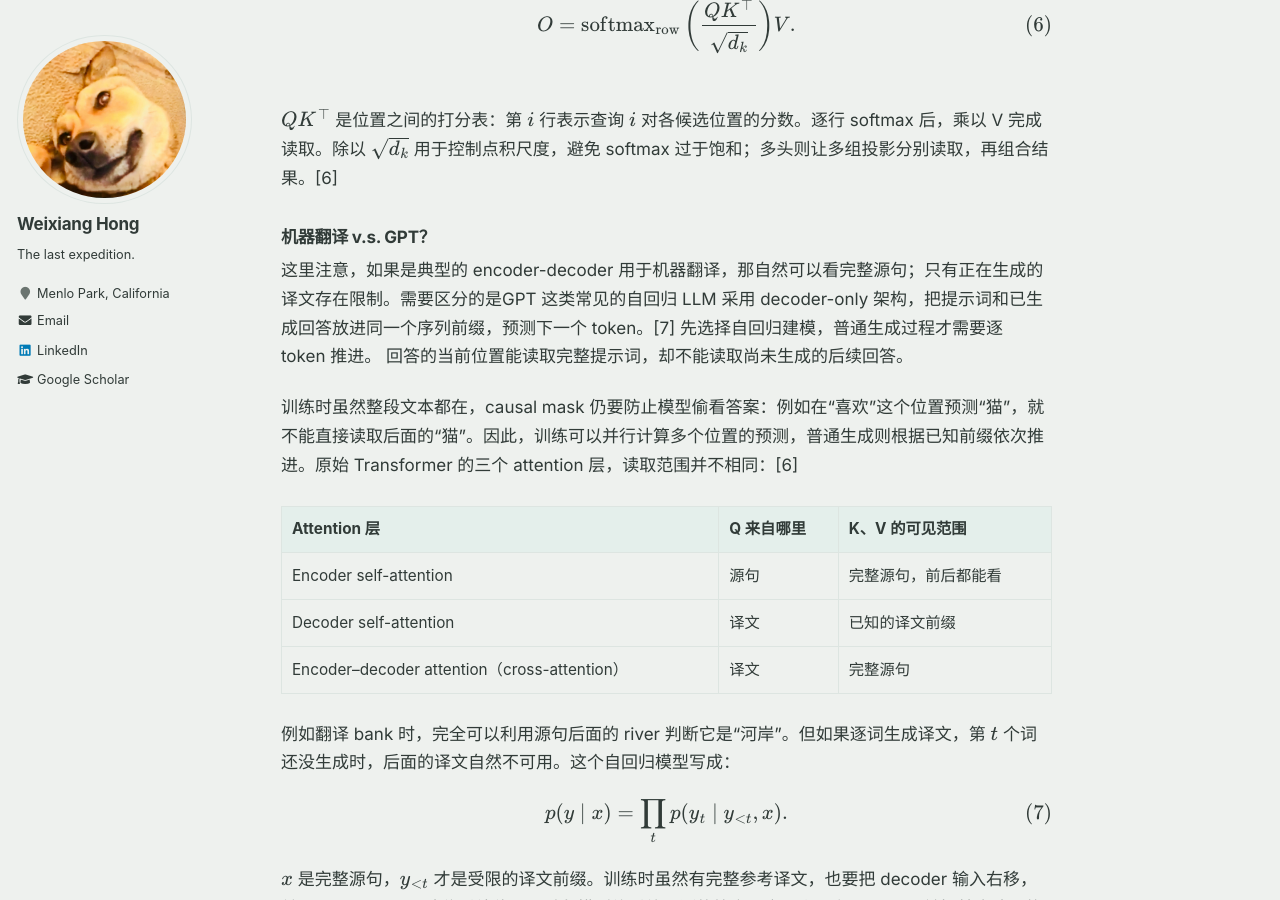
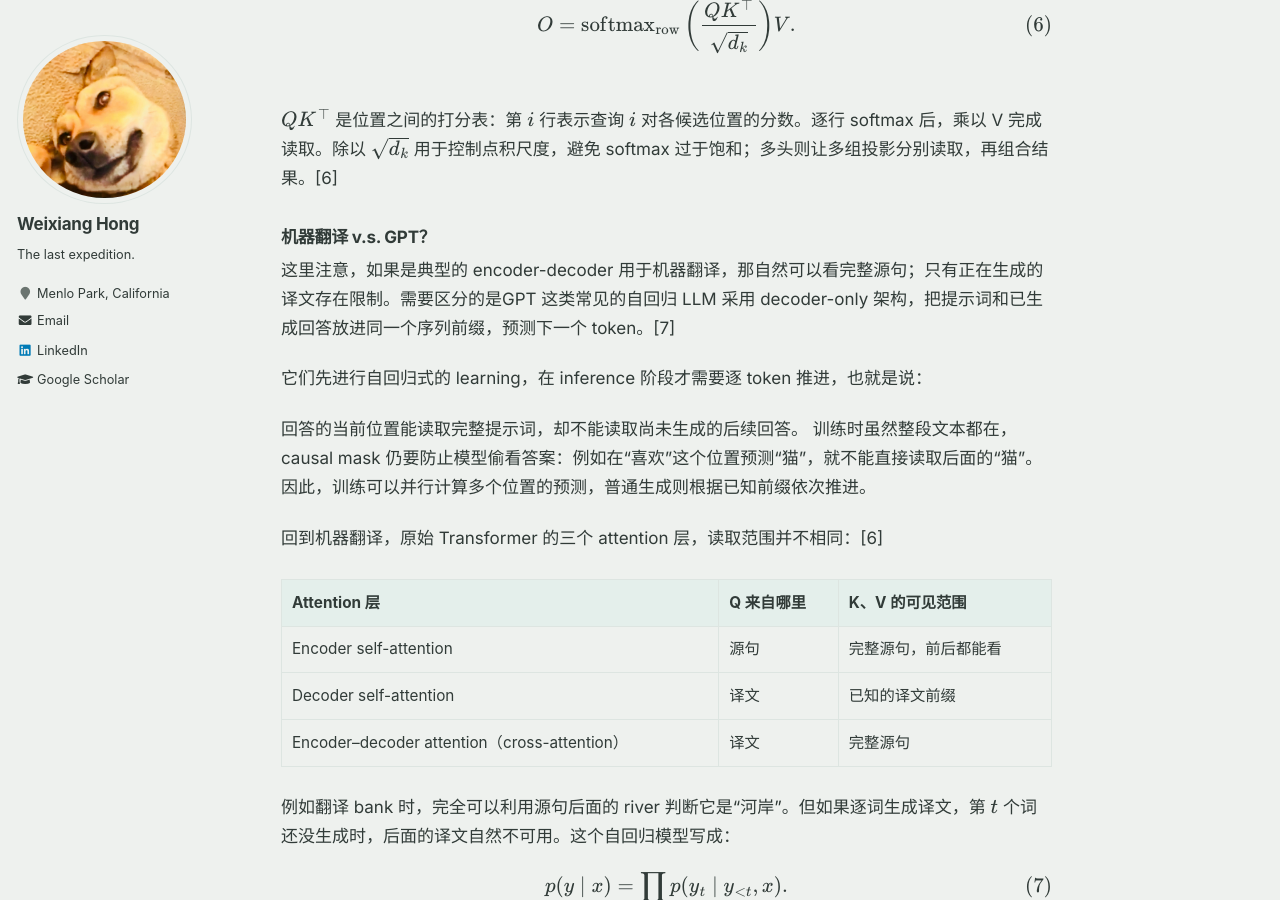
Before and after one commit to weixianghong/weixianghong.github.io, a Jekyll site: the page built from _posts/2026-10-28-where-qkv-comes-from.md, in a window 1280 px wide and 900 px high, scrolled down 5345 px. Built offline with Jekyll 4.4.1, drawn with Linux system fonts in a browser that asks for light colours; formulas are drawn with MathJax 3.

Commit message:
Update 2026-10-28-where-qkv-comes-from.md

```diff
--- a/_posts/2026-10-28-where-qkv-comes-from.md
+++ b/_posts/2026-10-28-where-qkv-comes-from.md
@@ -160,9 +160,14 @@ $QK^\top$ 是位置之间的打分表：第 $i$ 行表示查询 $i$ 对各候选
 
 ### 机器翻译 v.s. GPT？
 
-这里注意，如果是典型的 encoder-decoder 用于机器翻译，那自然可以看完整源句；只有正在生成的译文存在限制。需要区分的是GPT 这类常见的自回归 LLM 采用 decoder-only 架构，把提示词和已生成回答放进同一个序列前缀，预测下一个 token。[7] 先选择自回归建模，普通生成过程才需要逐 token 推进。 回答的当前位置能读取完整提示词，却不能读取尚未生成的后续回答。
+这里注意，如果是典型的 encoder-decoder 用于机器翻译，那自然可以看完整源句；只有正在生成的译文存在限制。需要区分的是GPT 这类常见的自回归 LLM 采用 decoder-only 架构，把提示词和已生成回答放进同一个序列前缀，预测下一个 token。[7]
 
-训练时虽然整段文本都在，causal mask 仍要防止模型偷看答案：例如在“喜欢”这个位置预测“猫”，就不能直接读取后面的“猫”。因此，训练可以并行计算多个位置的预测，普通生成则根据已知前缀依次推进。原始 Transformer 的三个 attention 层，读取范围并不相同：[6]
+它们先进行自回归式的 learning，在 inference 阶段才需要逐 token 推进，也就是说：
+
+回答的当前位置能读取完整提示词，却不能读取尚未生成的后续回答。
+训练时虽然整段文本都在，causal mask 仍要防止模型偷看答案：例如在“喜欢”这个位置预测“猫”，就不能直接读取后面的“猫”。因此，训练可以并行计算多个位置的预测，普通生成则根据已知前缀依次推进。
+
+回到机器翻译，原始 Transformer 的三个 attention 层，读取范围并不相同：[6]
 
 <div class="qkv-article-table" role="region" aria-label="机器翻译中三种 attention 的读取范围" tabindex="0" markdown="1">
 
```
